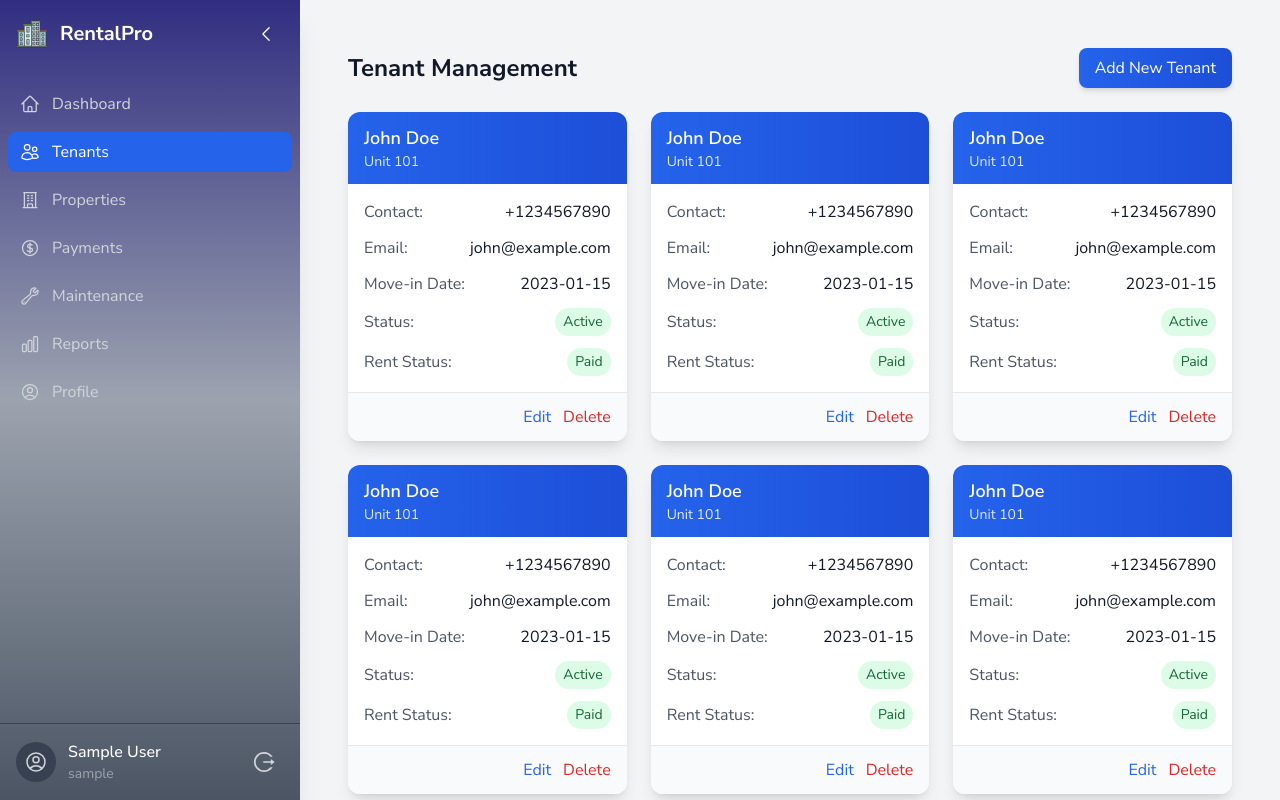
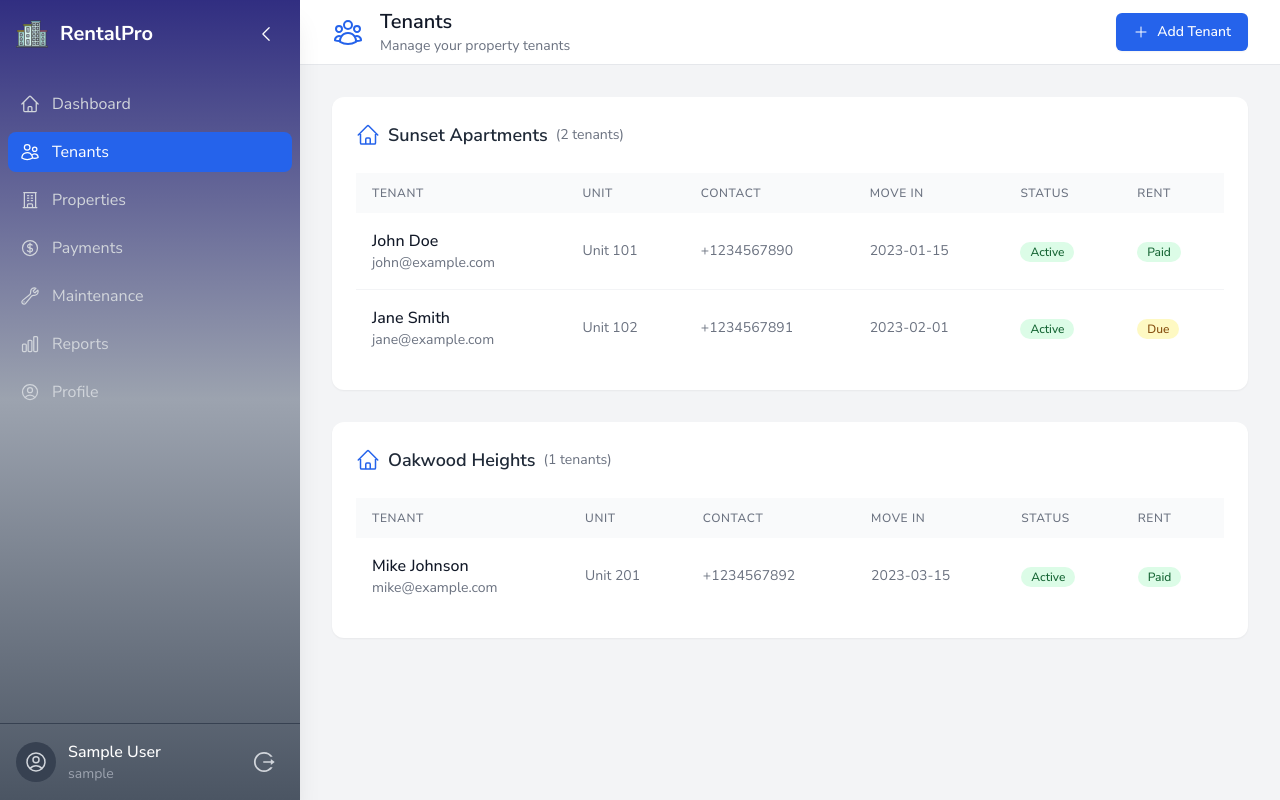
Before and after one commit to supa-modo/Rental-Property-Listings-Portal, a React (Vite) app: page /tenants in a window 1280 px wide. Shown: the top 800 px of the page. Built offline with nearby package versions, Linux system fonts and the light colour scheme; sample sign-in values are in the browser's storage.

Commit message:
Minor fixes and adjustments

```diff
--- a/src/pages/ProfilePage.jsx
+++ b/src/pages/ProfilePage.jsx
@@ -34,7 +34,7 @@ const ProfilePage = () => {
           >
             <div className="bg-white rounded-2xl shadow-lg h-full">
               <div className="relative">
-                <div className="h-32 bg-gradient-to-r from-blue-600 to-blue-700 rounded-t-2xl"></div>
+                <div className="h-32 bg-gradient-to-br from-gray-400 to-indigo-500 rounded-t-2xl"></div>
                 <div className="absolute -bottom-12 left-1/2 transform -translate-x-1/2">
                   <div className="relative group">
                     <div className="w-24 h-24 rounded-full border-4 border-white bg-gray-200 flex items-center justify-center overflow-hidden">
--- a/src/pages/PropertiesPage.jsx
+++ b/src/pages/PropertiesPage.jsx
@@ -1,6 +1,8 @@
 import React, { useState } from "react";
 import { motion } from "framer-motion";
 import { useForm } from "react-hook-form";
+import { BiPlus } from "react-icons/bi";
+import { PlusIcon } from "@heroicons/react/24/outline";
 
 const PropertiesPage = () => {
   const [properties, setProperties] = useState([
@@ -18,7 +20,7 @@ const PropertiesPage = () => {
       monthlyRevenue: 3700,
     },
     {
-      id: 1,
+      id: 5,
       name: "Sunset Apartments",
       address: "123 Sunset Blvd",
       units: [
@@ -31,7 +33,7 @@ const PropertiesPage = () => {
       monthlyRevenue: 3700,
     },
     {
-      id: 1,
+      id: 4,
       name: "Sunset Apartments",
       address: "123 Sunset Blvd",
       units: [
@@ -44,7 +46,7 @@ const PropertiesPage = () => {
       monthlyRevenue: 3700,
     },
     {
-      id: 1,
+      id: 2,
       name: "Sunset Apartments",
       address: "123 Sunset Blvd",
       units: [
@@ -57,7 +59,7 @@ const PropertiesPage = () => {
       monthlyRevenue: 3700,
     },
     {
-      id: 1,
+      id: 3,
       name: "Sunset Apartments",
       address: "123 Sunset Blvd",
       units: [
@@ -82,94 +84,75 @@ const PropertiesPage = () => {
   };
 
   return (
-    <div className="p-12  min-h-screen space-y-6">
-      <div className="flex justify-between items-center">
-        <h1 className="text-2xl font-bold text-gray-900">Property Management</h1>
+    <div className="p-8 min-h-screen bg-gray-50">
+      <div className="max-w-7xl mx-auto">
+        <div className="flex justify-between items-center mb-8">
+          <h1 className="text-3xl font-semibold text-gray-800">Properties</h1>
           <motion.button
             whileHover={{ scale: 1.02 }}
             whileTap={{ scale: 0.98 }}
             onClick={() => setIsAddingProperty(true)}
-          className="px-4 py-2 bg-gradient-to-r from-purple-600 to-indigo-600 text-white rounded-lg shadow-md hover:shadow-lg transition-all"
+            className="px-4 py-2 flex items-center space-x-2 bg-blue-600 hover:bg-blue-700 text-white rounded-lg shadow-sm transition-all"
           >
-          Add New Property
+            <PlusIcon className="w-5 h-5" />
+            <span>Add Property</span>
           </motion.button>
         </div>
 
-      {/* Property Grid */}
-      <div className="grid gap-6 lg:grid-cols-2">
+        <div className="grid grid-cols-1 md:grid-cols-2 lg:grid-cols-3 gap-6">
           {properties.map((property) => (
             <motion.div
               key={property.id}
-            whileHover={{ scale: 1.01 }}
-            className="bg-white rounded-xl shadow-lg overflow-hidden"
+              initial={{ opacity: 0 }}
+              animate={{ opacity: 1 }}
+              className="bg-white rounded-xl shadow-sm hover:shadow-md transition-shadow p-6 border border-gray-100"
             >
-            <div className="bg-gradient-to-r from-purple-600 to-indigo-600 p-4">
-              <h3 className="text-xl font-bold text-white">{property.name}</h3>
-              <p className="text-purple-100">{property.address}</p>
+              <div className="space-y-4">
+                <div>
+                  <h3 className="text-xl font-semibold text-gray-800">{property.name}</h3>
+                  <p className="text-gray-500">{property.address}</p>
                 </div>
 
-            {/* Property Stats */}
-            <div className="p-4">
-              <div className="grid grid-cols-3 gap-4 mb-4">
-                <div className="text-center p-3 bg-purple-50 rounded-lg">
-                  <p className="text-sm text-purple-600 font-medium">Total Units</p>
-                  <p className="text-xl font-bold text-purple-900">{property.totalUnits}</p>
+                <div className="grid grid-cols-2 gap-4">
+                  <div className="bg-gray-50 p-3 rounded-lg">
+                    <p className="text-sm text-gray-500">Total Units</p>
+                    <p className="text-lg font-medium text-gray-800">{property.totalUnits}</p>
                   </div>
-                <div className="text-center p-3 bg-indigo-50 rounded-lg">
-                  <p className="text-sm text-indigo-600 font-medium">Occupancy</p>
-                  <p className="text-xl font-bold text-indigo-900">{property.occupancyRate}</p>
-                </div>
-                <div className="text-center p-3 bg-blue-50 rounded-lg">
-                  <p className="text-sm text-blue-600 font-medium">Revenue</p>
-                  <p className="text-xl font-bold text-blue-900">${property.monthlyRevenue}</p>
+                  <div className="bg-gray-50 p-3 rounded-lg">
+                    <p className="text-sm text-gray-500">Occupancy</p>
+                    <p className="text-lg font-medium text-gray-800">{property.occupancyRate}</p>
                   </div>
                 </div>
 
-              {/* Units List */}
+                <div className="border-t pt-4">
+                  <p className="text-sm text-gray-500">Monthly Revenue</p>
+                  <p className="text-xl font-semibold text-blue-600">${property.monthlyRevenue}</p>
+                </div>
+
                 <div className="space-y-2">
-                <h4 className="font-semibold text-gray-900 mb-2">Units</h4>
-                {property.units.map((unit) => (
-                  <div
-                    key={unit.number}
-                    className="flex items-center justify-between p-2 bg-gray-50 rounded-lg"
-                  >
-                    <div>
-                      <p className="font-medium">Unit {unit.number}</p>
-                      <p className="text-sm text-gray-600">${unit.rent}/month</p>
-                    </div>
-                    <span
-                      className={`px-2 py-1 rounded-full text-sm ${
-                        unit.status === "Occupied"
-                          ? "bg-green-100 text-green-800"
-                          : unit.status === "Vacant"
-                          ? "bg-yellow-100 text-yellow-800"
-                          : "bg-red-100 text-red-800"
-                      }`}
-                    >
+                  <p className="text-sm font-medium text-gray-700">Units Status</p>
+                  <div className="grid grid-cols-1 gap-2">
+                    {property.units.map((unit, index) => (
+                      <div key={index} className="flex justify-between items-center bg-gray-50 p-2 rounded">
+                        <span className="text-sm text-gray-600">Unit {unit.number}</span>
+                        <span className={`text-sm px-2 py-1 rounded ${
+                          unit.status === 'Occupied' ? 'bg-green-100 text-green-700' :
+                          unit.status === 'Vacant' ? 'bg-red-100 text-red-700' :
+                          'bg-yellow-100 text-yellow-700'
+                        }`}>
                           {unit.status}
                         </span>
                       </div>
                     ))}
                   </div>
                 </div>
-
-            {/* Actions */}
-            <div className="border-t px-4 py-3 bg-gray-50 flex justify-end space-x-3">
-              <button className="text-purple-600 hover:text-purple-800">
-                Edit Property
-              </button>
-              <button className="text-purple-600 hover:text-purple-800">
-                Add Unit
-              </button>
-              <button className="text-red-600 hover:text-red-800">
-                Delete
-              </button>
               </div>
             </motion.div>
           ))}
         </div>
+      </div>
 
-      {/* Add Property Modal */}
+      {/* Modal for adding new property */}
       {isAddingProperty && (
         <div className="fixed inset-0 bg-black/50 flex items-center justify-center z-50">
           <motion.div
--- a/src/pages/TenantDashboard.jsx
+++ b/src/pages/TenantDashboard.jsx
@@ -90,31 +90,42 @@ const TenantDashboard = () => {
   };
 
   return (
-    <div className="max-w-screen-2xl mx-auto px-10 py-12 space-y-6 min-h-screen">
-      {/* Header Section */}
-      <div className="flex justify-between items-center">
-        <h1 className="text-2xl font-bold text-gray-900">Tenant Dashboard</h1>
-        <div className="flex space-x-4">
-          <motion.button
-            whileHover={{ scale: 1.02 }}
-            whileTap={{ scale: 0.98 }}
-            onClick={() => setShowMaintenanceModal(true)}
-            className="px-4 py-2 bg-gradient-to-r from-blue-600 to-indigo-600 text-white rounded-lg shadow-md hover:shadow-lg transition-all flex items-center space-x-2"
-          >
-            <WrenchIcon className="w-5 h-5" />
-            <span>New Maintenance Request</span>
-          </motion.button>
-          <motion.button
-            whileHover={{ scale: 1.02 }}
-            whileTap={{ scale: 0.98 }}
-            onClick={handleLogout}
-            className="px-4 py-2 bg-gradient-to-r from-red-500 to-pink-500 text-white rounded-lg shadow-md hover:shadow-lg transition-all flex items-center space-x-2"
-          >
-            <LuLogOut className="w-5 h-5" />
-            <span>Logout</span>
-          </motion.button>
+    <div>
+      <div className="bg-white border-b">
+        <div className=" mx-auto px-4 sm:px-6 lg:px-8">
+          <div className="flex justify-between items-center h-16">
+            <div className="flex items-center">
+              <HomeIcon className="w-8 h-8 text-blue-600" />
+              <div className="ml-4">
+                <h1 className="text-xl font-semibold text-gray-900">
+                  Welcome, {user?.name || "Tenant"}
+                </h1>
+                <p className="text-sm text-gray-500">
+                  Unit {tenantData.unit.number} | {tenantData.unit.address}
+                </p>
               </div>
             </div>
+            <div className="flex items-center space-x-4">
+              <button
+                onClick={() => setShowMaintenanceModal(true)}
+                className="inline-flex items-center px-4 py-2 border border-transparent rounded-md shadow-sm text-sm font-medium text-white bg-blue-600 hover:bg-blue-700 focus:outline-none focus:ring-2 focus:ring-offset-2 focus:ring-blue-500"
+              >
+                <WrenchIcon className="w-4 h-4 mr-2" />
+                Request Maintenance
+              </button>
+              <button
+                onClick={handleLogout}
+                className="inline-flex items-center px-3 py-2 border border-gray-300 rounded-md shadow-sm text-sm font-medium text-gray-700 bg-white hover:bg-gray-50 focus:outline-none focus:ring-2 focus:ring-offset-2 focus:ring-blue-500"
+              >
+                <LuLogOut className="w-4 h-4 mr-2" />
+                Logout
+              </button>
+            </div>
+          </div>
+        </div>
+      </div>
+      <div className="max-w-screen-2xl mx-auto px-10 py-12 space-y-6 min-h-screen">
+        {/* Header */}
 
         {/* Unit Details & Next Payment */}
         <div className="grid grid-cols-1 md:grid-cols-2 gap-6">
@@ -197,13 +208,17 @@ const TenantDashboard = () => {
           animate={{ opacity: 1, y: 0 }}
           className="bg-white rounded-xl shadow-lg p-6"
         >
-        <h2 className="text-lg font-semibold text-gray-900 mb-4">Documents</h2>
+          <h2 className="text-lg font-semibold text-gray-900 mb-4">
+            Documents
+          </h2>
           <div className="border border-gray-100 rounded-lg p-4 flex items-center justify-between">
             <div className="flex items-center space-x-3">
               <DocumentTextIcon className="w-8 h-8 text-blue-600" />
               <div>
                 <h3 className="font-medium text-gray-900">Lease Agreement</h3>
-              <p className="text-sm text-gray-500">Valid until Dec 31, 2024</p>
+                <p className="text-sm text-gray-500">
+                  Valid until Dec 31, 2024
+                </p>
               </div>
             </div>
             <button className="flex items-center space-x-2 text-blue-600 hover:text-blue-800">
@@ -413,6 +428,7 @@ const TenantDashboard = () => {
           )}
         </AnimatePresence>
       </div>
+    </div>
   );
 };
 
--- a/src/pages/TenantsPage.jsx
+++ b/src/pages/TenantsPage.jsx
@@ -1,12 +1,14 @@
 import React, { useState } from "react";
 import { motion } from "framer-motion";
 import { useForm } from "react-hook-form";
+import { PlusIcon, UserGroupIcon, HomeIcon } from "@heroicons/react/24/outline";
 
 const TenantsPage = () => {
   const [tenants, setTenants] = useState([
     {
       id: 1,
       name: "John Doe",
+      propertyName: "Sunset Apartments",
       unit: "Unit 101",
       contact: "+1234567890",
       email: "john@example.com",
@@ -15,66 +17,27 @@ const TenantsPage = () => {
       rentStatus: "Paid",
     },
     {
-      id: 1,
-      name: "John Doe",
-      unit: "Unit 101",
-      contact: "+1234567890",
-      email: "john@example.com",
-      moveInDate: "2023-01-15",
+      id: 2,
+      name: "Jane Smith",
+      propertyName: "Sunset Apartments",
+      unit: "Unit 102",
+      contact: "+1234567891",
+      email: "jane@example.com",
+      moveInDate: "2023-02-01",
+      status: "Active",
+      rentStatus: "Due",
+    },
+    {
+      id: 3,
+      name: "Mike Johnson",
+      propertyName: "Oakwood Heights",
+      unit: "Unit 201",
+      contact: "+1234567892",
+      email: "mike@example.com",
+      moveInDate: "2023-03-15",
       status: "Active",
       rentStatus: "Paid",
     },
-    {
-      id: 1,
-      name: "John Doe",
-      unit: "Unit 101",
-      contact: "+1234567890",
-      email: "john@example.com",
-      moveInDate: "2023-01-15",
-      status: "Active",
-      rentStatus: "Paid",
-    },
-    {
-      id: 1,
-      name: "John Doe",
-      unit: "Unit 101",
-      contact: "+1234567890",
-      email: "john@example.com",
-      moveInDate: "2023-01-15",
-      status: "Active",
-      rentStatus: "Paid",
-    },
-    {
-      id: 1,
-      name: "John Doe",
-      unit: "Unit 101",
-      contact: "+1234567890",
-      email: "john@example.com",
-      moveInDate: "2023-01-15",
-      status: "Active",
-      rentStatus: "Paid",
-    },
-    {
-      id: 1,
-      name: "John Doe",
-      unit: "Unit 101",
-      contact: "+1234567890",
-      email: "john@example.com",
-      moveInDate: "2023-01-15",
-      status: "Active",
-      rentStatus: "Paid",
-    },
-    {
-      id: 1,
-      name: "John Doe",
-      unit: "Unit 101",
-      contact: "+1234567890",
-      email: "john@example.com",
-      moveInDate: "2023-01-15",
-      status: "Active",
-      rentStatus: "Paid",
-    },
-    // Add more sample tenants
   ]);
 
   const [isAddingTenant, setIsAddingTenant] = useState(false);
@@ -89,82 +52,130 @@ const TenantsPage = () => {
     reset();
   };
 
+  // Group tenants by property
+  const groupedTenants = tenants.reduce((acc, tenant) => {
+    if (!acc[tenant.propertyName]) {
+      acc[tenant.propertyName] = [];
+    }
+    acc[tenant.propertyName].push(tenant);
+    return acc;
+  }, {});
+
   return (
-    <div className="p-12 min-h-screen space-y-6">
-      <div className="flex justify-between items-center">
-        <h1 className="text-2xl font-bold text-gray-900">Tenant Management</h1>
+    <div>
+      {/* Header */}
+      <div className="bg-white border-b">
+        <div className="mx-auto px-4 sm:px-6 lg:px-8">
+          <div className="flex justify-between items-center h-16">
+            <div className="flex items-center">
+              <UserGroupIcon className="w-8 h-8 text-blue-600" />
+              <div className="ml-4">
+                <h1 className="text-xl font-semibold text-gray-900">Tenants</h1>
+                <p className="text-sm text-gray-500">
+                  Manage your property tenants
+                </p>
+              </div>
+            </div>
             <motion.button
               whileHover={{ scale: 1.02 }}
               whileTap={{ scale: 0.98 }}
               onClick={() => setIsAddingTenant(true)}
-          className="px-4 py-2 bg-gradient-to-r from-blue-600 to-blue-700 text-white rounded-lg shadow-md hover:shadow-lg transition-all"
+              className="inline-flex items-center px-4 py-2 border border-transparent rounded-md shadow-sm text-sm font-medium text-white bg-blue-600 hover:bg-blue-700 focus:outline-none focus:ring-2 focus:ring-offset-2 focus:ring-blue-500"
             >
-          Add New Tenant
+              <PlusIcon className="w-4 h-4 mr-2" />
+              Add Tenant
             </motion.button>
           </div>
+        </div>
+      </div>
 
-      {/* Tenant List */}
-      <div className="grid gap-6 md:grid-cols-2 lg:grid-cols-3">
-        {tenants.map((tenant) => (
+      {/* Main Content */}
+      <div className="max-w-7xl mx-auto px-4 sm:px-6 lg:px-8 py-8">
+        <div className="space-y-8">
+          {Object.entries(groupedTenants).map(([propertyName, propertyTenants]) => (
             <motion.div
+              initial={{ opacity: 0, y: 20 }}
+              animate={{ opacity: 1, y: 0 }}
+              key={propertyName}
+              className="bg-white rounded-xl shadow-sm p-6"
+            >
+              <div className="flex items-center space-x-2 mb-6">
+                <HomeIcon className="w-6 h-6 text-blue-600" />
+                <h2 className="text-lg font-semibold text-gray-800">{propertyName}</h2>
+                <span className="text-sm text-gray-500">
+                  ({propertyTenants.length} tenants)
+                </span>
+              </div>
+
+              <div className="overflow-x-auto">
+                <table className="min-w-full">
+                  <thead>
+                    <tr className="bg-gray-50">
+                      <th className="px-4 py-3 text-left text-xs font-medium text-gray-500 uppercase tracking-wider">
+                        Tenant
+                      </th>
+                      <th className="px-4 py-3 text-left text-xs font-medium text-gray-500 uppercase tracking-wider">
+                        Unit
+                      </th>
+                      <th className="hidden md:table-cell px-4 py-3 text-left text-xs font-medium text-gray-500 uppercase tracking-wider">
+                        Contact
+                      </th>
+                      <th className="hidden lg:table-cell px-4 py-3 text-left text-xs font-medium text-gray-500 uppercase tracking-wider">
+                        Move In
+                      </th>
+                      <th className="px-4 py-3 text-left text-xs font-medium text-gray-500 uppercase tracking-wider">
+                        Status
+                      </th>
+                      <th className="px-4 py-3 text-left text-xs font-medium text-gray-500 uppercase tracking-wider">
+                        Rent
+                      </th>
+                    </tr>
+                  </thead>
+                  <tbody className="divide-y divide-gray-100">
+                    {propertyTenants.map((tenant) => (
+                      <tr
                         key={tenant.id}
-            whileHover={{ scale: 1.02 }}
-            className="bg-white rounded-xl shadow-lg overflow-hidden"
+                        className="hover:bg-gray-50 transition-colors"
                       >
-            <div className="bg-gradient-to-r from-blue-600 to-blue-700 px-4 py-3">
-              <h3 className="text-lg font-semibold text-white">
-                {tenant.name}
-              </h3>
-              <p className="text-blue-100 text-sm">{tenant.unit}</p>
+                        <td className="px-4 py-4">
+                          <div>
+                            <div className="font-medium text-gray-900">{tenant.name}</div>
+                            <div className="text-sm text-gray-500">{tenant.email}</div>
                           </div>
-            <div className="p-4 space-y-3">
-              <div className="flex justify-between items-center">
-                <span className="text-gray-600">Contact:</span>
-                <span className="text-gray-900">{tenant.contact}</span>
-              </div>
-              <div className="flex justify-between items-center">
-                <span className="text-gray-600">Email:</span>
-                <span className="text-gray-900">{tenant.email}</span>
-              </div>
-              <div className="flex justify-between items-center">
-                <span className="text-gray-600">Move-in Date:</span>
-                <span className="text-gray-900">{tenant.moveInDate}</span>
-              </div>
-              <div className="flex justify-between items-center">
-                <span className="text-gray-600">Status:</span>
+                        </td>
+                        <td className="px-4 py-4 text-sm text-gray-500">
+                          {tenant.unit}
+                        </td>
+                        <td className="hidden md:table-cell px-4 py-4 text-sm text-gray-500">
+                          {tenant.contact}
+                        </td>
+                        <td className="hidden lg:table-cell px-4 py-4 text-sm text-gray-500">
+                          {tenant.moveInDate}
+                        </td>
+                        <td className="px-4 py-4">
                           <span
-                  className={`px-2 py-1 rounded-full text-sm ${
-                    tenant.status === "Active"
-                      ? "bg-green-100 text-green-800"
-                      : "bg-red-100 text-red-800"
-                  }`}
+                            className={`inline-flex items-center px-2.5 py-0.5 rounded-full text-xs font-medium
+                              ${tenant.status === 'Active' ? 'bg-green-100 text-green-800' : 'bg-red-100 text-red-800'}`}
                           >
                             {tenant.status}
                           </span>
-              </div>
-              <div className="flex justify-between items-center">
-                <span className="text-gray-600">Rent Status:</span>
+                        </td>
+                        <td className="px-4 py-4">
                           <span
-                  className={`px-2 py-1 rounded-full text-sm ${
-                    tenant.rentStatus === "Paid"
-                      ? "bg-green-100 text-green-800"
-                      : "bg-red-100 text-red-800"
-                  }`}
+                            className={`inline-flex items-center px-2.5 py-0.5 rounded-full text-xs font-medium
+                              ${tenant.rentStatus === 'Paid' ? 'bg-green-100 text-green-800' : 'bg-yellow-100 text-yellow-800'}`}
                           >
                             {tenant.rentStatus}
                           </span>
-              </div>
-            </div>
-            <div className="border-t px-4 py-3 bg-gray-50 flex justify-end space-x-3">
-              <button className="text-blue-600 hover:text-blue-800">
-                Edit
-              </button>
-              <button className="text-red-600 hover:text-red-800">
-                Delete
-              </button>
+                        </td>
+                      </tr>
+                    ))}
+                  </tbody>
+                </table>
               </div>
             </motion.div>
           ))}
+        </div>
       </div>
 
       {/* Add Tenant Modal */}
@@ -183,6 +194,15 @@ const TenantsPage = () => {
                 </label>
                 <input
                   {...register("name")}
+                  className="w-full px-3 py-2 border rounded-lg focus:ring-2 focus:ring-blue-500"
+                />
+              </div>
+              <div>
+                <label className="block text-sm font-medium text-gray-700 mb-1">
+                  Property Name
+                </label>
+                <input
+                  {...register("propertyName")}
                   className="w-full px-3 py-2 border rounded-lg focus:ring-2 focus:ring-blue-500"
                 />
               </div>
```
Also changed, not shown: src/Homepage.jsx (+8 -4 lines). Lines whose indentation alone changed are shown as unchanged.
